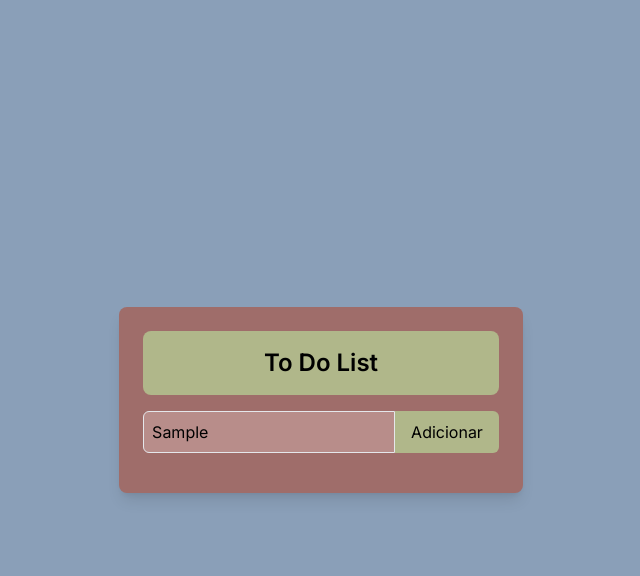
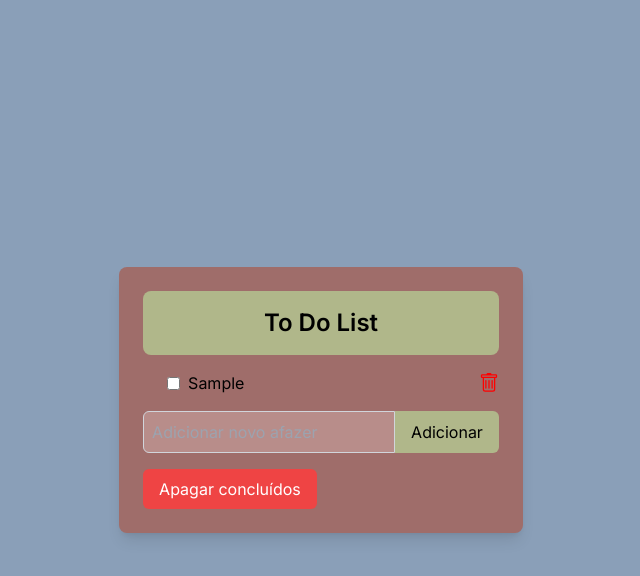
Before and after one commit to BrunoMateus28/to-do-list, a Next.js app: page / in a window 1280 px wide. Both pictures are taken after typing "Sample" into the empty fields and a click on the button "Adicionar". Shown: the top 576 px of the page, without its empty margins (319-959 px from the left). Built offline with nearby package versions, Linux system fonts and the light colour scheme.

Commit message:
Aplicativo pronto

```diff
--- a/app/page.tsx
+++ b/app/page.tsx
@@ -1,22 +1,95 @@
+// Marca o componente como um Client Component
+'use client';
+
+import React, { useState, useEffect, useRef } from 'react';
+import { BsTrash } from 'react-icons/bs';
 
 export default function Home() {
+  const [todos, setTodos] = useState<{ id: number; text: string; completed: boolean }[]>([]);
+  const [inputValue, setInputValue] = useState<string>('');
+
+  const inputRef = useRef<HTMLInputElement>(null);
+
+  const loadTodos = () => {
+    const savedTodos = localStorage.getItem('todos');
+    if (savedTodos) {
+      setTodos(JSON.parse(savedTodos));
+    }
+  };
+
+  useEffect(() => {
+    loadTodos();
+  }, []);
+
+  const handleAddTodo = () => {
+    if (inputValue.trim() !== '') {
+      setTodos([...todos, { id: Date.now(), text: inputValue, completed: false }]);
+      setInputValue('');
+    }
+  };
+
+  const handleToggleTodo = (id: number) => {
+    setTodos(todos.map(todo => (todo.id === id ? { ...todo, completed: !todo.completed } : todo)));
+  };
+
+  const handleDeleteTodo = (id: number) => {
+    setTodos(todos.filter(todo => todo.id !== id));
+  };
+
+  const handleClearCompletedTodos = () => {
+    setTodos(todos.filter(todo => !todo.completed));
+  };
+
+  const handleKeyPress = (e: React.KeyboardEvent<HTMLInputElement>) => {
+    if (e.key === 'Enter') {
+      handleAddTodo();
+    }
+  };
+
+  useEffect(() => {
+    localStorage.setItem('todos', JSON.stringify(todos));
+  }, [todos]);
+
   return (
     <div className="flex justify-center items-center h-screen" style={{ backgroundColor: '#8A9FB8' }}>
       <div className="bg-#9F6D6A rounded-lg shadow-lg p-6" style={{ backgroundColor: '#9F6D6A' }}>
         <div className="bg-#B0B78A rounded-lg p-4 mb-4" style={{ backgroundColor: '#B0B78A' }}>
           <h1 className="text-2xl font-semibold text-center text-black">To Do List</h1>
         </div>
+        <ul className="list-disc pl-6 mb-4">
+          {todos.map(todo => (
+            <li key={todo.id} className="text-black flex items-center mb-2">
+              <input
+                type="checkbox"
+                checked={todo.completed}
+                onChange={() => handleToggleTodo(todo.id)}
+                className="mr-2"
+              />
+              <span className={todo.completed ? 'line-through' : ''}>{todo.text}</span>
+              <button onClick={() => handleDeleteTodo(todo.id)} className="ml-auto">
+                <BsTrash size={20} color="red" />
+              </button>
+            </li>
+          ))}
+        </ul>
         <div className="flex mb-4">
           <input
+            ref={inputRef}
             type="text"
+            value={inputValue}
+            onChange={(e) => setInputValue(e.target.value)}
+            onKeyPress={handleKeyPress}
             placeholder="Adicionar novo afazer"
-            className="p-2 border rounded-l-md"
+            className="p-2 border border-gray-300 rounded-l-md text-white"
             style={{ backgroundColor: '#B88D8A'}}
           />
-          <button className="px-4 py-2 bg-#B6B88A text-black rounded-r-md "style={{ backgroundColor: '#B0B78A' }}>
+          <button onClick={handleAddTodo} className="px-4 py-2 bg-#B6B88A text-black rounded-r-md "style={{ backgroundColor: '#B0B78A' }}>
             Adicionar
           </button>
         </div>
+        <button onClick={handleClearCompletedTodos} className="px-4 py-2 bg-red-500 text-white rounded-md">
+          Apagar concluídos
+        </button>
       </div>
     </div>
   );
```
Also changed, not shown: package.json (+5 -4 lines), 1 other file (tests, documents, lock files or other folders).
